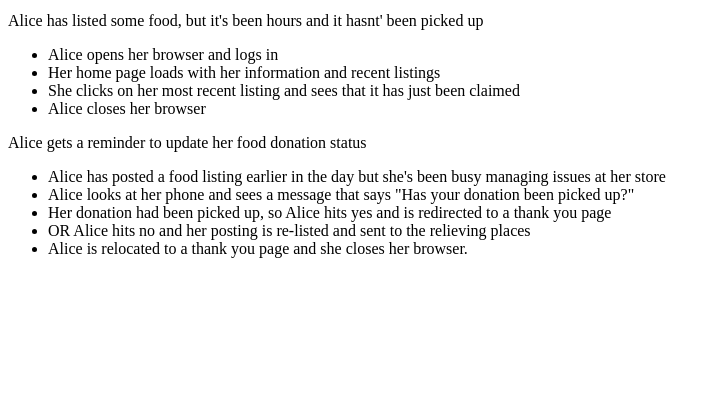
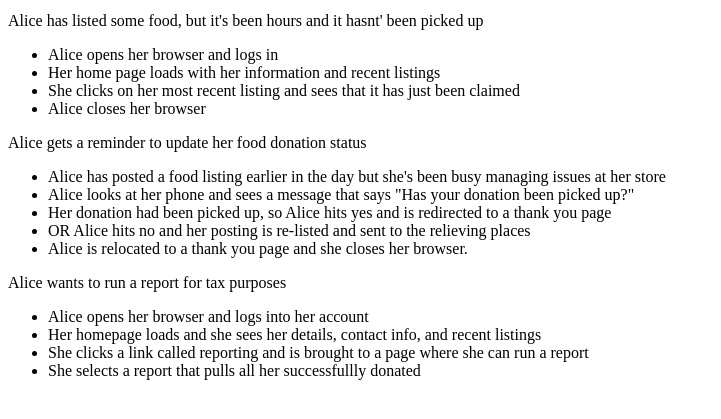
Before and after one commit to brbrown59/bread-basket, a PHP site: page /public_html/documentation/persona-alice.php in a window 1280 px wide. Shown: the part 332-751 px from the top of the page, without its empty margins (0-721 px from the left). Run offline with PHP 8.4, Linux system fonts and the light colour scheme.

Commit message:
added Alice use cases

```diff
--- a/public_html/documentation/persona-alice.php
+++ b/public_html/documentation/persona-alice.php
@@ -37,6 +37,13 @@
 			<li>OR Alice hits no and her posting is re-listed and sent to the relieving places</li>
 			<li>Alice is relocated to a thank you page and she closes her browser.</li>
 		</ul>
+		<p>Alice wants to run a report for tax purposes</p>
+		<ul>
+			<li>Alice opens her browser and logs into her account</li>
+			<li>Her homepage loads and she sees her details, contact info, and recent listings</li>
+			<li>She clicks a link called reporting and is brought to a page where she can run a report</li>
+			<li>She selects a report that pulls all her successfullly donated </li>
+		</ul>
 	</body>
 
 </html>
```
Also changed, not shown: public_html/documentation/nice-to-have-features.php (added, +14 -0 lines).
